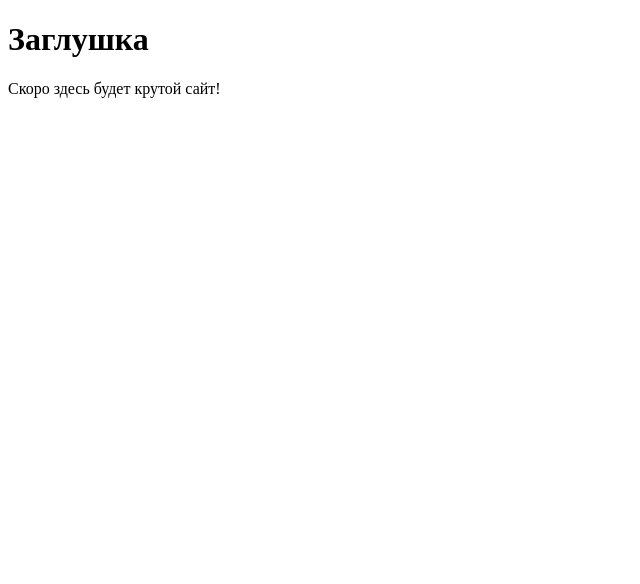
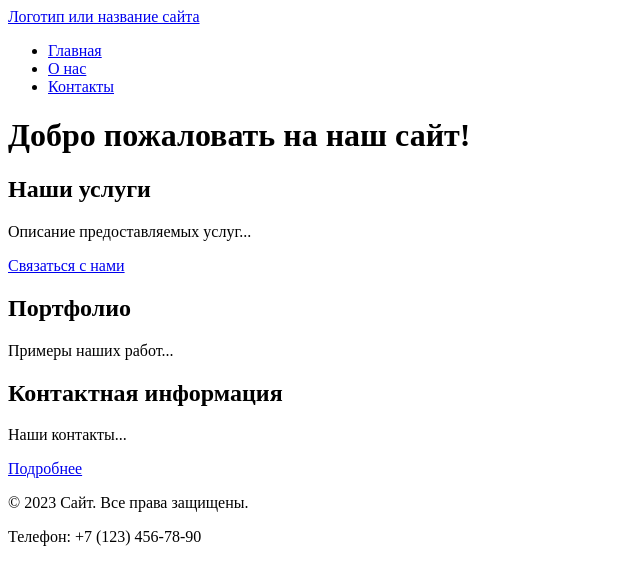
Before and after one commit to Kost0/my-project, a plain HTML site: page src/index.html in a window 1280 px wide. Shown: the whole page, without its empty margins (0-640 px from the left). Drawn offline with Linux system fonts and the light colour scheme.

Commit message:
feat: add multi-page structure with semantics, nav and anchors

```diff
--- a/src/index.html
+++ b/src/index.html
@@ -1,16 +1,51 @@
 <!DOCTYPE html>
-<html lang="en">
+<html lang="ru">
 <head>
     <meta charset="UTF-8">
     <!--  Важная мета-информация для корректного отображения на мобильных устройствах
  -->
     <meta name="viewport" content="width=device-width, initial-scale=1.0">
-    <title>Мой первый проект</title>
+    <title>Главная</title>
+    <meta name="description" content="Краткое описание главной страницы сайта">
     <!-- Подключение фавиконки -->
     <link rel="icon" href="../assets/favicon.ico" type="image/x-icon">
 </head>
 <body>
-    <h1>Заглушка</h1>
-    <p>Скоро здесь будет крутой сайт!</p>
+    <header>
+        <a href="/">Логотип или название сайта</a>
+        <nav>
+            <ul>
+                <li><a href="index.html">Главная</a></li>
+                <li><a href="about.html">О нас</a></li>
+                <li><a href="contacts.html">Контакты</a></li>
+            </ul>
+        </nav>
+    </header>
+
+    <main>
+        <h1>Добро пожаловать на наш сайт!</h1>
+
+        <section id="services">
+            <h2>Наши услуги</h2>
+            <p>Описание предоставляемых услуг...</p>
+            <a href="#contacts">Связаться с нами</a>
+        </section>
+
+        <section id="portfolio">
+            <h2>Портфолио</h2>
+            <p>Примеры наших работ...</p>
+        </section id="contacts">
+            <h2>Контактная информация</h2>
+            <p>Наши контакты...</p>
+            <a href="contacts.html">Подробнее</a>
+        <section>
+
+        </section>
+    </main>
+
+    <footer>
+        <p>&copy; 2023 Сайт. Все права защищены.</p>
+        <p>Телефон: +7 (123) 456-78-90</p>
+    </footer>
 </body>
 </html>
```
Also changed, not shown: src/about.html (added, +34 -0 lines), src/contacts.html (added, +34 -0 lines).
